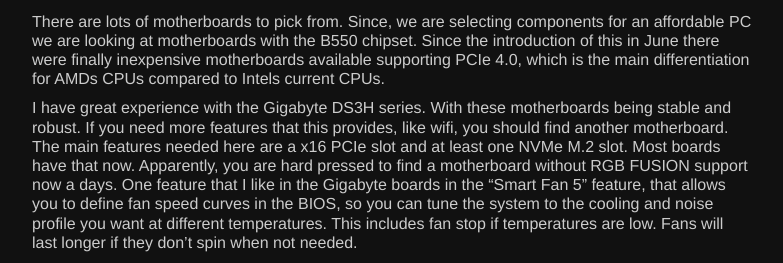
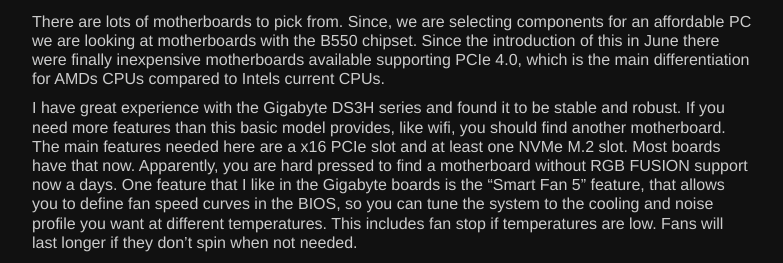
Before and after one commit to nietras/nietras.github.io, a Jekyll site: the page built from _posts/2020-09-08-CoreDeveloperPC-v20.09.dGPU.md, in a window 1280 px wide and 900 px high, scrolled down 11643 px. Shown: the part 161-424 px from the top of the window, without its empty margins (248-1031 px from the left). Built offline with Jekyll 4.4.1, drawn with Linux system fonts in a browser that asks for light colours; some of the changed text lies outside the part shown.

Commit message:
final edits

```diff
--- a/_posts/2020-09-08-CoreDeveloperPC-v20.09.dGPU.md
+++ b/_posts/2020-09-08-CoreDeveloperPC-v20.09.dGPU.md
@@ -318,12 +318,12 @@
 available supporting PCIe 4.0, which is the main differentiation for AMDs CPUs
 compared to Intels current CPUs.
 
-I have great experience with the Gigabyte DS3H series. With these motherboards
-being stable and robust. If you need more features that this provides, like wifi,
+I have great experience with the Gigabyte DS3H series and found it to be
+stable and robust. If you need more features than this basic model provides, like wifi,
 you should find another motherboard. The main features needed here are
 a x16 PCIe slot and at least one NVMe M.2 slot. Most boards have that now.
 Apparently, you are hard pressed to find a motherboard without RGB FUSION support
-now a days. One feature that I like in the Gigabyte boards in the "Smart Fan 5"
+now a days. One feature that I like in the Gigabyte boards is the "Smart Fan 5"
 feature, that allows you to define fan speed curves in the BIOS, so you can
 tune the system to the cooling and noise profile you want at different temperatures.
 This includes fan stop if temperatures are low. Fans will last longer if they don't
@@ -332,7 +332,7 @@
 Note you cannot buy AMD Zen 2 APUs (that is CPU with integrated GPU),
 like the [4700G](https://www.amd.com/en/products/apu/amd-ryzen-7-4700g)
 for do-it-yourself PCs yet. These are only OEM, so if you don't really
-need a high-end GPU you  still have to buy some form of GPU to connect displays.
+need a high-end GPU you still have to buy some form of GPU to connect displays.
 As you can see below the motherboard does have DVI and HDMI connectors,
 but those only work if the CPU has an integrated GPU.
 
@@ -386,7 +386,7 @@
 ### Motherboard (Intel)
 There isn't a lot of differences between the AMD and Intel DS3H motherboards from
 Gigabyte, so nothing new to add here, except that since the i7-10700 has integrated
-GPU the DVI, VGA, HDMI ports will all work and you can run with a GPU
+GPU the DVI, VGA, HDMI ports will all work and you can run without a GPU
 if you don't need it. Due to the CPU differences the Intel motherboard only
 supports PCIe 3.0, which probably also explains the price difference between the two.
 Additionally, the Intel version only has a single NVMe M.2 slot compared to two in
```
Also changed, not shown: other parts of _posts/2020-09-08-CoreDeveloperPC-v20.09.dGPU.md (+4 -2 lines).
